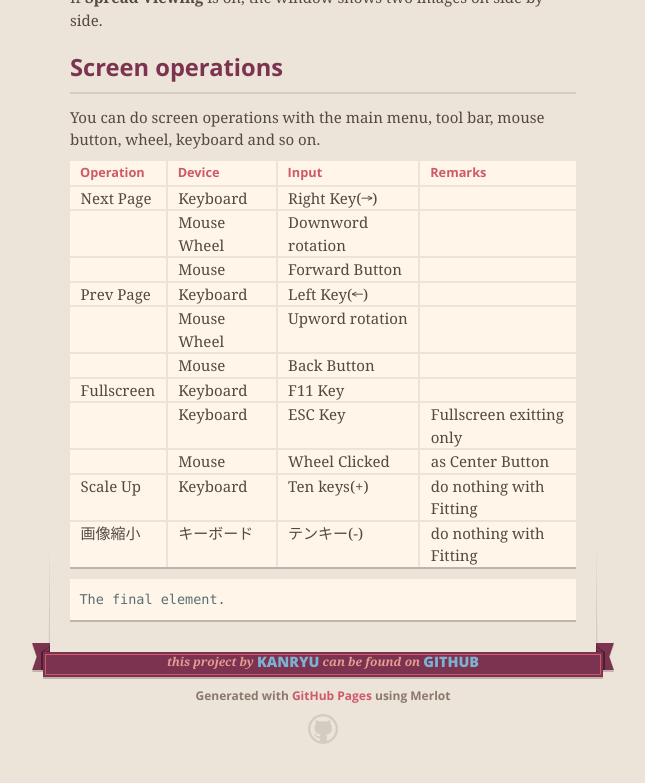
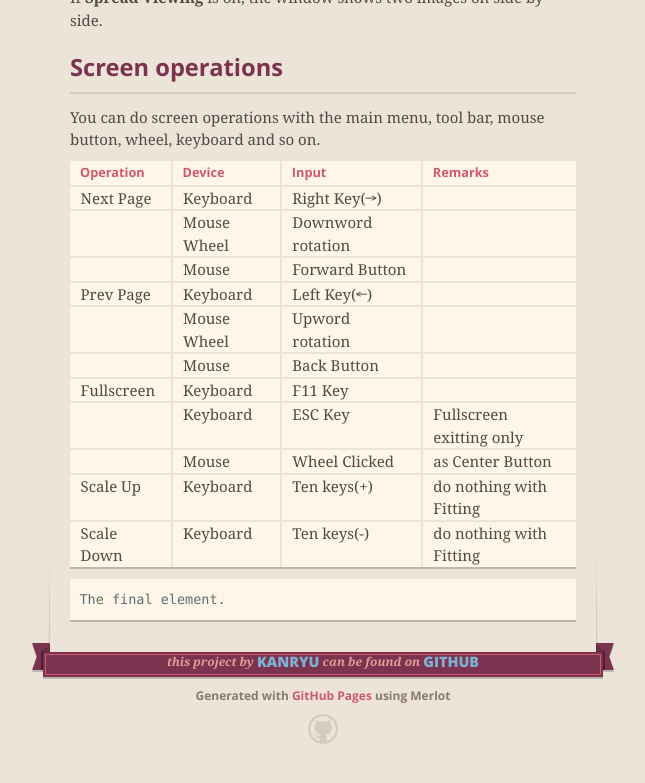
Before and after one commit to kanryu/quickviewer, a Jekyll site: the page built from docs/index.md, in a window 1280 px wide and 900 px high, scrolled down 1613 px, cut to the strip 116-899 px from the top of the window. Shown: the whole strip, without its empty margins (317-962 px from the left). Built offline with Jekyll 4.4.1, drawn with Linux system fonts in a browser that asks for light colours; nearby versions of some CDN libraries; our own code applies the rules of GitHub Pages for plain Markdown files.

Commit message:
Update index.md

```diff
--- a/docs/index.md
+++ b/docs/index.md
@@ -61,7 +61,7 @@ You can do screen operations with the main menu, tool bar, mouse button, wheel,
 |           | Keyboard | ESC Key | Fullscreen exitting only |
 |           | Mouse | Wheel Clicked | as Center Button |
 | Scale Up | Keyboard | Ten keys(+) | do nothing with Fitting |
-| 画像縮小 | キーボード | テンキー(-) | do nothing with Fitting |
+| Scale Down | Keyboard | Ten keys(-) | do nothing with Fitting |
 
 
 
```
